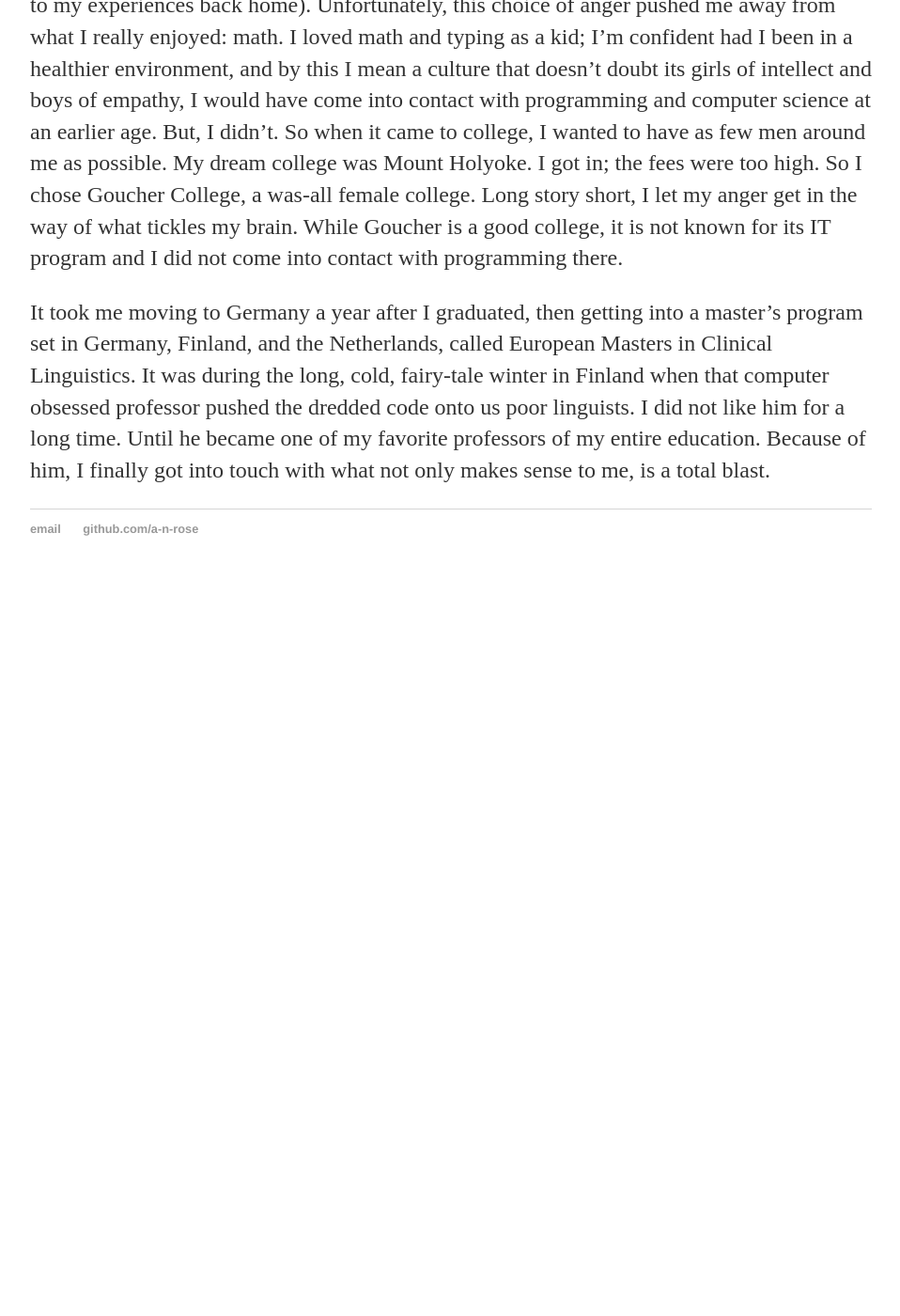
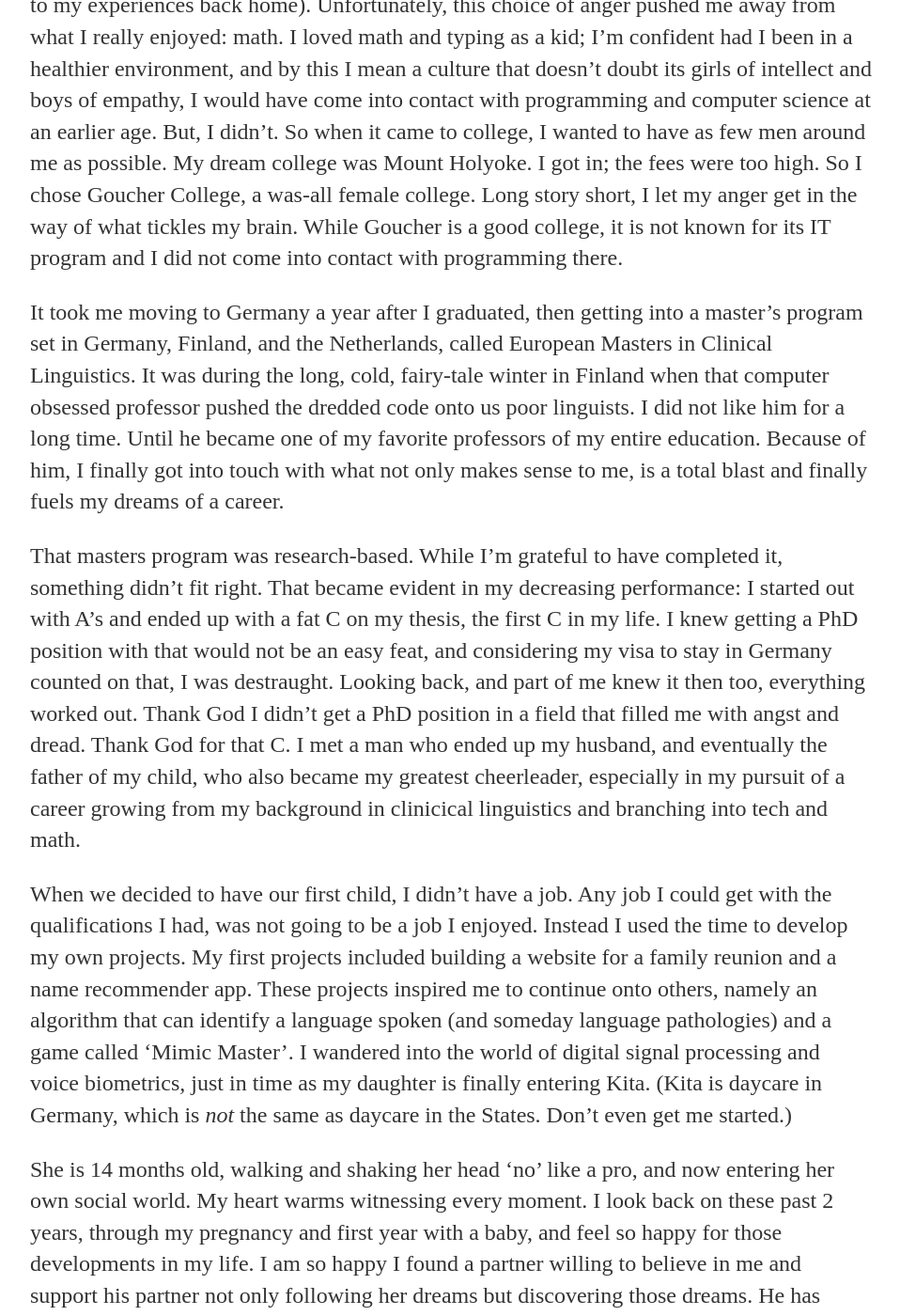
Before and after one commit to a-n-rose/a-n-rose.github.io, a Jekyll site: the page built from _posts/2018-07-31-kita-heat-code.md, in a window 1280 px wide and 1400 px high, scrolled down 875 px. Shown: the whole window at 94% size, without its empty margins (160-1118 px from the left). Built offline with Jekyll 4.4.1, drawn with Linux system fonts in a browser that asks for light colours; before the commit the page ends 1505 px from its top, so only the background shows below that; some of the changed text lies outside the part shown.

Commit message:
Update 2018-07-31-kita-heat-code.md

```diff
--- a/_posts/2018-07-31-kita-heat-code.md
+++ b/_posts/2018-07-31-kita-heat-code.md
@@ -12,4 +12,12 @@ To distract myself from my constant human failures, as well as the heat, let's b
 
 I'm a white lady, who had divorced parents: a wealthy, well-meaning, clueless father, whom I saw appx 3 times a year, and a struggling, dedicated mother. For several years I offered them the perfunctory resentment that all kids do, I suppose. As a kid I did very well in school and became a mini-star at my local dance school. Anger began boiling up in me, particularly in high school, as I became increasingly aware of the awkward and childish atmosphere adults handled gender relations in the United States (I currently live in Germany, partly due to my experiences back home). Unfortunately, this choice of anger pushed me away from what I really enjoyed: math. I loved math and typing as a kid; I'm confident had I been in a healthier environment, and by this I mean a culture that doesn't doubt its girls of intellect and boys of empathy, I would have come into contact with programming and computer science at an earlier age. But, I didn't. So when it came to college, I wanted to have as few men around me as possible. My dream college was Mount Holyoke. I got in; the fees were too high. So I chose Goucher College, a was-all female college. Long story short, I let my anger get in the way of what tickles my brain. While Goucher is a good college, it is not known for its IT program and I did not come into contact with programming there.
 
-It took me moving to Germany a year after I graduated, then getting into a master's program set in Germany, Finland, and the Netherlands, called European Masters in Clinical Linguistics. It was during the long, cold, fairy-tale winter in Finland when that computer obsessed professor pushed the dredded code onto us poor linguists. I did not like him for a long time. Until he became one of my favorite professors of my entire education. Because of him, I finally got into touch with what not only makes sense to me, is a total blast.
+It took me moving to Germany a year after I graduated, then getting into a master's program set in Germany, Finland, and the Netherlands, called European Masters in Clinical Linguistics. It was during the long, cold, fairy-tale winter in Finland when that computer obsessed professor pushed the dredded code onto us poor linguists. I did not like him for a long time. Until he became one of my favorite professors of my entire education. Because of him, I finally got into touch with what not only makes sense to me, is a total blast and finally fuels my dreams of a career.
+
+That masters program was research-based. While I'm grateful to have completed it, something didn't fit right. That became evident in my decreasing performance: I started out with A's and ended up with a fat C on my thesis, the first C in my life. I knew getting a PhD position with that would not be an easy feat, and considering my visa to stay in Germany counted on that, I was destraught. Looking back, and part of me knew it then too, everything worked out. Thank God I didn't get a PhD position in a field that filled me with angst and dread. Thank God for that C. I met a man who ended up my husband, and eventually the father of my child, who also became my greatest cheerleader, especially in my pursuit of a career growing from my background in clinicical linguistics and branching into tech and math.
+
+When we decided to have our first child, I didn't have a job. Any job I could get with the qualifications I had, was not going to be a job I enjoyed. Instead I used the time to develop my own projects. My first projects included building a website for a family reunion and a name recommender app. These projects inspired me to continue onto others, namely an algorithm that can identify a language spoken (and someday language pathologies) and a game called 'Mimic Master'. I wandered into the world of digital signal processing and voice biometrics, just in time as my daughter is finally entering Kita. (Kita is daycare in Germany, which is *not* the same as daycare in the States. Don't even get me started.)
+
+She is 14 months old, walking and shaking her head 'no' like a pro, and now entering her own social world. My heart warms witnessing every moment. I look back on these past 2 years, through my pregnancy and first year with a baby, and feel so happy for those developments in my life. I am so happy I found a partner willing to believe in me and support his partner not only following her dreams but discovering those dreams. He has taken parental leave, at times full-time, but for 10 consecutive months part-time. This means that we both could build onto our parenting skills and priceless experiences as well as our careers, however we define them. Because I have had that time, I feel that I can hit the road, perhaps not running but at least walking, and make my way into the mesmerizing world of wave analysis and just exploring the world via math.
+
+We're 3 weeks into the Eingewohnung (intro to the daycare); soon I'll be able to let loose and code. It's my goal to document all that here in my blog, along with all the excitement and challenges that come with being a parent.
```
